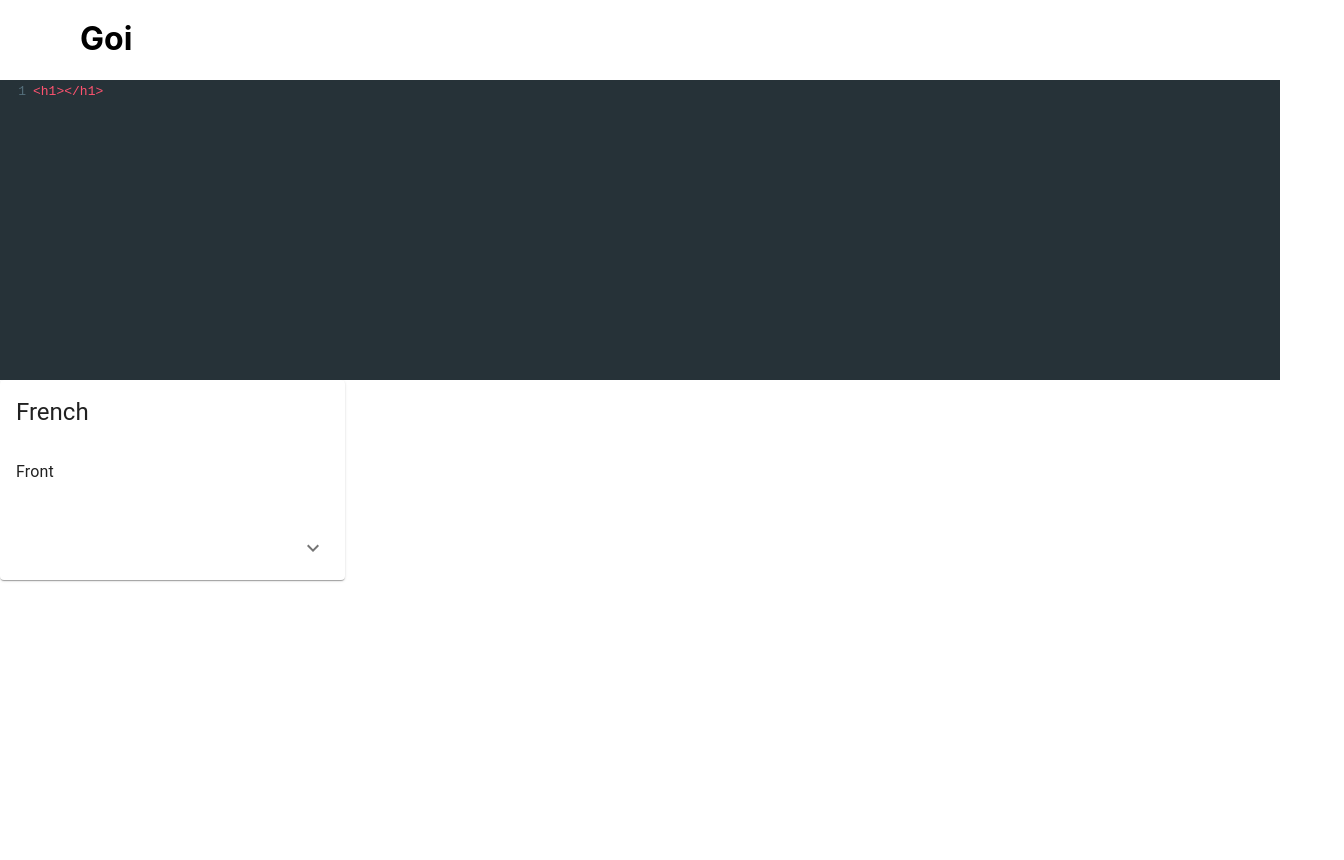
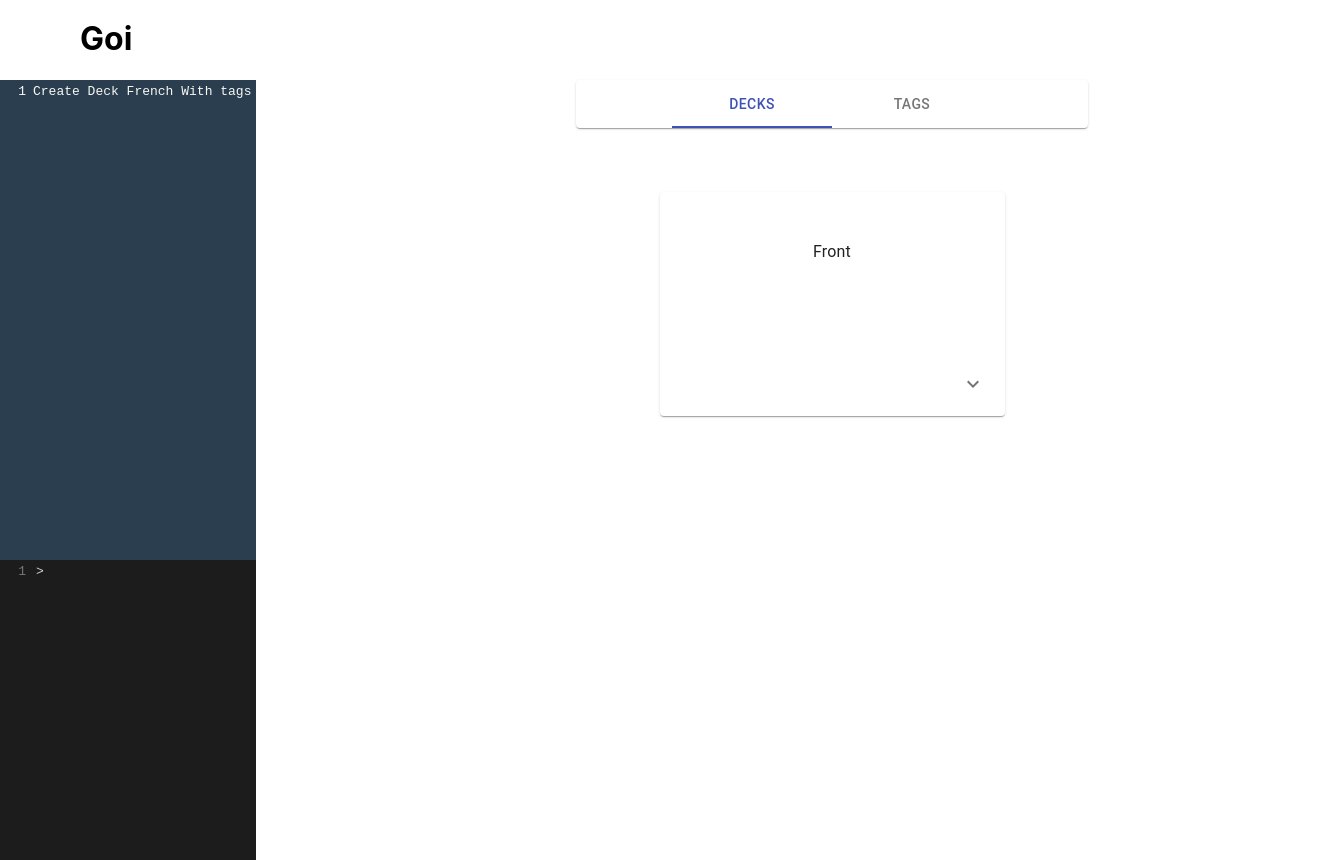
Before and after one commit to Dara2004/Goi, a React (Create React App) app: page / in a window 1280 px wide. Shown: the whole page, 1344 px wide, since content can reach past the window. Before the commit the page ends 800 px from the top, so only its background shows below. Built offline with nearby package versions, Linux system fonts and the light colour scheme; the HTML template or start-up script is replaced by a standard one.

Commit message:
add new card

```diff
--- a/src/App.css
+++ b/src/App.css
@@ -9,3 +9,62 @@ body {
     margin-top: 0;
     margin-bottom: 0;
 }
+.navbar {
+  position: fixed;
+  height: 5em;
+  background-color: white;
+  padding-left: 5em;
+  z-index: 2;
+}
+
+.card-editor{
+    margin-top: 5em;
+    height: 60vh;
+    width: 20vw;
+    grid-area: card-editor;
+    z-index: 1;
+
+}
+
+.card-editor-codemirror {
+    height: 500px;
+    /* width: 100vw; */
+    /* display: flex; */
+}
+
+.card-editor .CodeMirror {
+    height: 60vh !important;
+}
+.command-editor {
+    height: 30vh;
+    width: 20vw;
+    grid-area: command-editor;
+    z-index: 1;
+}
+.card-view{
+    margin-left: 4em;
+    grid-area: card-view;
+    width: 80vw;
+    text-align: center;
+}
+
+.container {
+    display: grid;
+    height: 100vh;
+    min-width: 0;
+    grid-template-columns: 1fr 2fr;
+    grid-template-rows: 2fr 1fr;
+    grid-template-areas: "card-editor card-view"
+                        "command-editor card-view";
+}
+
+.card-view {
+    align-items: center;
+    display: flex;
+    flex-direction: column;
+}
+.card-view-container {
+    text-align: center;
+    margin-top: 5em;
+    display: flex;
+}
--- a/src/App.tsx
+++ b/src/App.tsx
@@ -3,11 +3,8 @@ import './App.css';
 import NavBar from './components/NavBar';
 import CardView from './components/CardView';
 import { UnControlled as CodeMirror } from 'react-codemirror2'
-import 'codemirror/lib/codemirror.css';
-import 'codemirror/theme/material.css';
-import 'codemirror/mode/xml/xml';
-
-
+import CodeEditor from './components/CardEditor';
+import CommandEditor from './components/CommandEditor';
 // import Session from './components/Session';
 // import Statistics from './components/Statistics';
 
@@ -15,19 +12,12 @@ export default function App() {
 
   return (
     <>
+      <div className="navbar">
+        <NavBar></NavBar>
+      </div>
       <div className="container">
-        <NavBar></NavBar>
-        <div>
-          <CodeMirror
-            value='<h1></h1>'
-            options={{
-              mode: 'xml',
-              theme: 'material',
-              lineNumbers: true
-            }}
-            onChange={(editor, data, value) => {
-            }}
-          /></div>
+        <CodeEditor></CodeEditor>
+        <CommandEditor></CommandEditor>
         <CardView></CardView>
       </div>
     </>
--- /dev/null
+++ b/src/components/CardEditor.tsx
@@ -0,0 +1,26 @@
+import React from 'react';
+import 'codemirror/lib/codemirror.css';
+import 'codemirror/theme/lucario.css';
+import 'codemirror/mode/xml/xml';
+import { UnControlled as CodeMirror } from 'react-codemirror2'
+
+export default function CardEditor() {
+
+    return (
+        <>
+            <div className="card-editor">
+                <CodeMirror
+                    value='Create Deck French With tags'
+                    options={{
+                        mode: 'xml',
+                        theme: 'lucario',
+                        lineNumbers: true,
+                    }}
+                    onChange={(editor, data, value) => {
+                    }}
+                    className="card-editor-codemirror"
+                />
+            </div>
+        </>
+    )
+}
--- a/src/components/CardView.tsx
+++ b/src/components/CardView.tsx
@@ -1,10 +1,20 @@
 import React from "react";
 import NewCard from "./NewCard";
+
+// import React from 'react';
+import CenteredTabs from './CenteredTabs';
 
 export default function CardView() {
     return (
         <>
-            <NewCard></NewCard>
+            <div className="card-view-container">
+                <div className="card-view">
+                    <div style={{ width: "50%", textAlign: "center" }}>
+                        <CenteredTabs></CenteredTabs>
+                    </div>
+                    <NewCard></NewCard>
+                </div>
+            </div>
         </>
     )
 }
--- /dev/null
+++ b/src/components/CenteredTabs.tsx
@@ -0,0 +1,35 @@
+import React from 'react';
+import { makeStyles } from '@material-ui/core/styles';
+import Paper from '@material-ui/core/Paper';
+import Tabs from '@material-ui/core/Tabs';
+import Tab from '@material-ui/core/Tab';
+
+const useStyles = makeStyles({
+    root: {
+        flexGrow: 1,
+    },
+});
+
+export default function CenteredTabs() {
+    const classes = useStyles();
+    const [value, setValue] = React.useState(0);
+
+    const handleChange = (event: React.ChangeEvent<{}>, newValue: number) => {
+        setValue(newValue);
+    };
+
+    return (
+        <Paper className={classes.root}>
+            <Tabs
+                value={value}
+                onChange={handleChange}
+                indicatorColor="primary"
+                textColor="primary"
+                centered
+            >
+                <Tab label="Decks" />
+                <Tab label="Tags" />
+            </Tabs>
+        </Paper>
+    );
+}
--- /dev/null
+++ b/src/components/CommandEditor.tsx
@@ -0,0 +1,24 @@
+import React from 'react';
+import 'codemirror/lib/codemirror.css';
+import 'codemirror/theme/yonce.css';
+import 'codemirror/mode/xml/xml';
+import { UnControlled as CodeMirror } from 'react-codemirror2'
+
+export default function CommandEditor() {
+    return (
+        <>
+            <div className="command-editor">
+                <CodeMirror
+                    value='>'
+                    options={{
+                        mode: 'xml',
+                        theme: 'yonce',
+                        lineNumbers: true
+                    }}
+                    onChange={(editor, data, value) => {
+                    }}
+                />
+            </div>
+        </>
+    )
+}
--- a/src/components/CommandPrompt.tsx
+++ /dev/null
@@ -1,5 +0,0 @@
-import Input from '@material-ui/core/Input';
-
-export default function CommandPrompt() {
-
-}
--- a/src/components/NavBar.tsx
+++ b/src/components/NavBar.tsx
@@ -3,9 +3,7 @@ import React from "react";
 export default function NavBar() {
     return (
         <>
-            <div className="navbar">
-                <h1>Goi</h1>
-            </div>
+            <h1>Goi</h1>
         </>
     )
 }
--- a/src/components/NewCard.tsx
+++ b/src/components/NewCard.tsx
@@ -41,6 +41,8 @@ const useStyles = makeStyles((theme: Theme) =>
   }),
 );
 
+type Props = { style: {} };
+
 export default function NewCard() {
   const classes = useStyles();
   const [expanded, setExpanded] = React.useState(false);
@@ -50,12 +52,14 @@ export default function NewCard() {
   };
 
   return (
-    <><Card className={classes.root}>
-      <CardHeader title="French" />
+    <><Card style={{ marginTop: "4em", width: "40em" }} className={classes.root}>
+      <CardHeader title="" />
       <CardContent>
-        <Typography paragraph>
-          Front
+        <div style={{ height: "6em" }}>
+          <Typography paragraph style={{}}>
+            Front
         </Typography>
+        </div>
       </CardContent>
       <CardActions disableSpacing>
         <IconButton
@@ -71,10 +75,11 @@ export default function NewCard() {
       </CardActions>
       <Collapse in={expanded} timeout="auto" unmountOnExit>
         <CardContent>
-          <Typography paragraph></Typography>
-          <Typography paragraph>
-            Back
+          <div style={{ height: "6em", alignItems: "center" }}>
+            <Typography paragraph>
+              Back
           </Typography>
+          </div>
         </CardContent>
       </Collapse>
     </Card>
--- a/src/index.css
+++ b/src/index.css
@@ -23,10 +23,3 @@ code {
   font-family: source-code-pro, Menlo, Monaco, Consolas, 'Courier New',
     monospace;
 }
-
-.navbar {
-  position: "fixed";
-  height: 5em;
-  background-color: white;
-  padding-left: 5em;
-}
```
